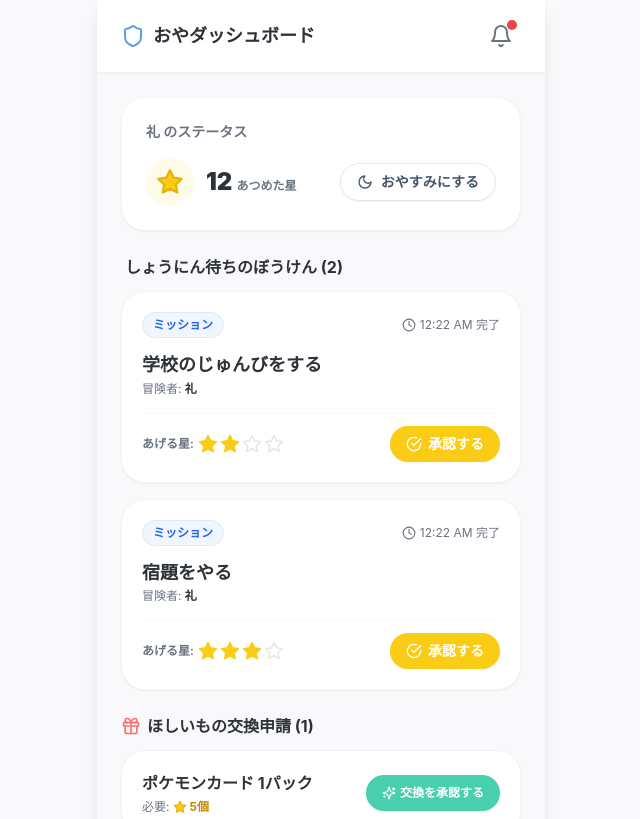
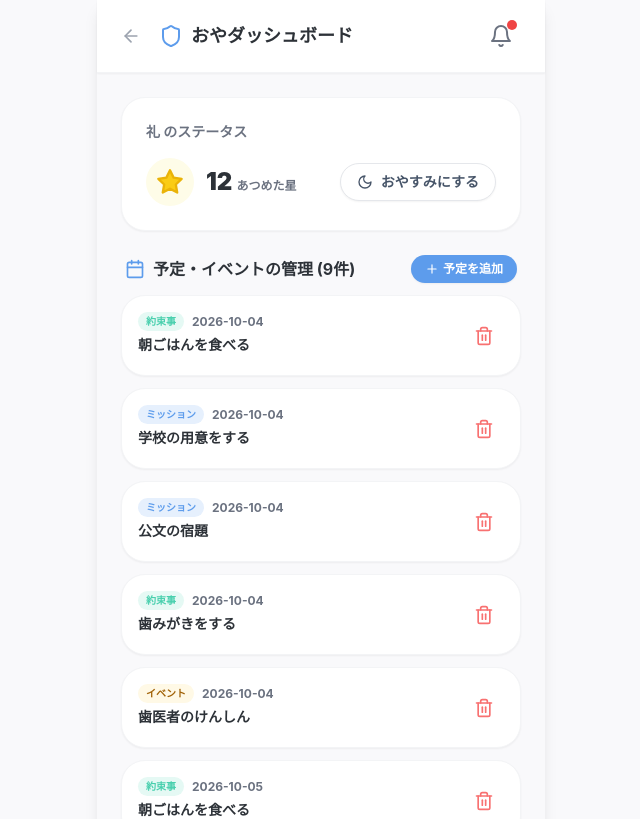
Before and after one commit to adventure-mission/adventure-mission-app, a Next.js app: page /dashboard in a window 1280 px wide. Shown: the top 819 px of the page, without its empty margins (319-959 px from the left). Built offline with nearby package versions, Linux system fonts and the light colour scheme; no server answers; the database is empty.

Commit message:
feat: add quest delete buttons on parent dashboard and quest detail page with Supabase real-time sync

```diff
--- a/src/app/(child)/quest/[id]/page.tsx
+++ b/src/app/(child)/quest/[id]/page.tsx
@@ -6,13 +6,13 @@ import { type SubTask } from '@/types';
 import { useQuestSync } from '@/hooks/useQuestSync';
 import { useAppStore } from '@/store/useAppStore';
 import TaskSlider from '@/components/child/TaskSlider';
-import { ArrowLeft, Star, Compass, CheckCircle2, Clock, MapPin as MapPinIcon, Users, FileText, CheckSquare, Sparkles } from 'lucide-react';
+import { ArrowLeft, Star, Compass, CheckCircle2, Clock, MapPin as MapPinIcon, Users, FileText, CheckSquare, Sparkles, Trash2 } from 'lucide-react';
 
 export default function QuestDetailPage() {
   const router = useRouter();
   const params = useParams();
   const { updateQuestStatus } = useQuestSync();
-  const { quests, updateQuestStatus: updateLocalQuestStatus, updateQuest } = useAppStore();
+  const { quests, updateQuestStatus: updateLocalQuestStatus, updateQuest, deleteQuest } = useAppStore();
   const [isPlaying, setIsPlaying] = useState(false);
 
   // マウントチェック (Next.js Hydrationエラー対策)
@@ -53,6 +53,29 @@ export default function QuestDetailPage() {
       alert('きょうはおやすみにしたよ！のんびりしてね 🍵');
       router.push('/route');
     }
+  };
+
+  const handleDelete = () => {
+    if (!quest) return;
+    const isRecurringItem = Boolean(quest.isRecurring || quest.parentRecurringId);
+
+    let deleteEntire = false;
+    if (isRecurringItem) {
+      if (quest.isRecurring) {
+        if (!confirm(`「${quest.title}」と、今後生成される関連予定をすべて削除しますか？`)) return;
+        deleteEntire = true;
+      } else {
+        const choice = confirm(`「${quest.title}」を削除しますか？\n\n【OK】: この予定を削除する\n【キャンセル】: やめる`);
+        if (!choice) return;
+        deleteEntire = confirm('すべての曜日の繰り返し予定もまとめて削除しますか？\n\n【OK】: すべて削除\n【キャンセル】: この日の予定だけ削除');
+      }
+    } else {
+      if (!confirm(`「${quest.title}」を削除しますか？`)) return;
+    }
+
+    deleteQuest(quest.id, deleteEntire);
+    alert('予定を削除しました 🗑️');
+    router.push('/route');
   };
 
   // 動的なやることリスト（小項目チェック）の組み立て
@@ -171,13 +194,22 @@ export default function QuestDetailPage() {
 
       {/* 上部ヘッダーと基本情報 */}
       <div>
+        <div className="flex items-center justify-between py-2 mb-6">
           <button
             onClick={() => router.push('/route')}
-          className="flex items-center gap-2 text-text-muted hover:text-text-main py-2 mb-6"
+            className="flex items-center gap-2 text-text-muted hover:text-text-main"
           >
             <ArrowLeft className="w-5 h-5" />
             <span>地図にもどる</span>
           </button>
+          <button
+            onClick={handleDelete}
+            className="flex items-center gap-1.5 text-red-500 hover:text-red-700 bg-red-50 hover:bg-red-100 px-3.5 py-1.5 rounded-full text-xs font-bold transition-all active:scale-95 shadow-sm border border-red-100"
+          >
+            <Trash2 className="w-3.5 h-3.5" />
+            <span>予定を削除</span>
+          </button>
+        </div>
 
         <div className="bg-white rounded-2xl p-6 border border-gray-100 shadow-md space-y-4">
           {/* カテゴリバッジ */}
@@ -318,6 +350,17 @@ export default function QuestDetailPage() {
             地図にもどる
           </button>
         )}
+
+        {/* 画面下の控えめな削除ボタン */}
+        <div className="text-center pt-1">
+          <button
+            onClick={handleDelete}
+            className="text-xs text-red-400 hover:text-red-600 font-bold inline-flex items-center gap-1 py-1"
+          >
+            <Trash2 className="w-3.5 h-3.5" />
+            <span>この予定を完全に削除する</span>
+          </button>
+        </div>
       </div>
 
     </div>
--- a/src/app/(parent)/dashboard/page.tsx
+++ b/src/app/(parent)/dashboard/page.tsx
@@ -1,10 +1,11 @@
 'use client';
 
 import React, { useState } from 'react';
+import Link from 'next/link';
 import { useAppStore } from '@/store/useAppStore';
 import ApprovalCard from '@/components/parent/ApprovalCard';
-import { type Wish } from '@/types';
-import { Moon, Star, Bell, Shield, Gift, Sparkles, CheckCircle2 } from 'lucide-react';
+import { type Wish, type RegisteredQuest } from '@/types';
+import { Moon, Star, Bell, Shield, Gift, Sparkles, CheckCircle2, Trash2, Plus, Calendar, Clock, ArrowLeft, MapPin as MapPinIcon } from 'lucide-react';
 import confetti from 'canvas-confetti';
 
 // 承認待ちのモックデータ
@@ -19,7 +20,7 @@ const initialWishes: Wish[] = [
 ];
 
 export default function ParentDashboard() {
-  const { profile, setProfile, isSleepMode, setIsSleepMode } = useAppStore();
+  const { profile, setProfile, isSleepMode, setIsSleepMode, quests, deleteQuest } = useAppStore();
   const [approvalItems, setApprovalItems] = useState(initialApprovalItems);
   const [wishes, setWishes] = useState<Wish[]>(initialWishes);
 
@@ -28,10 +29,8 @@ export default function ParentDashboard() {
 
   // 1. クエスト承認ハンドラ
   const handleApproveQuest = (logId: string, difficulty: number) => {
-    // 承認待ちリストから除外
     setApprovalItems((prev) => prev.filter((item) => item.logId !== logId));
 
-    // 星の加算
     if (profile) {
       setProfile({
         ...profile,
@@ -39,7 +38,6 @@ export default function ParentDashboard() {
       });
     }
 
-    // 承認時のお祝い演出
     confetti({
       particleCount: 80,
       spread: 70,
@@ -54,12 +52,10 @@ export default function ParentDashboard() {
       return;
     }
 
-    // ほしいものリストの更新
     setWishes((prev) =>
       prev.map((w) => (w.id === wishId ? { ...w, status: 'granted' as const } : w))
     );
 
-    // 星の消費
     if (profile) {
       setProfile({
         ...profile,
@@ -67,7 +63,6 @@ export default function ParentDashboard() {
       });
     }
 
-    // お祝い演出
     confetti({
       particleCount: 120,
       spread: 90,
@@ -81,7 +76,6 @@ export default function ParentDashboard() {
     const nextState = !isSleepMode;
     setIsSleepMode(nextState);
 
-    // プロフィール状態も追従（モック）
     if (profile) {
       setProfile({
         ...profile,
@@ -90,14 +84,53 @@ export default function ParentDashboard() {
     }
   };
 
+  // 4. 予定・イベントの削除ハンドラ
+  const handleDeleteQuest = (quest: RegisteredQuest) => {
+    const isRecurringItem = Boolean(quest.isRecurring || quest.parentRecurringId);
+    let deleteEntire = false;
+
+    if (isRecurringItem) {
+      if (quest.isRecurring) {
+        if (!confirm(`「${quest.title}」と、今後生成される関連予定をすべて削除しますか？`)) return;
+        deleteEntire = true;
+      } else {
+        const choice = confirm(`「${quest.title}（${quest.date}）」を削除しますか？\n\n【OK】: この予定を削除する\n【キャンセル】: やめる`);
+        if (!choice) return;
+        deleteEntire = confirm('すべての曜日の繰り返し予定もまとめて削除しますか？\n\n【OK】: すべて削除\n【キャンセル】: この日の予定だけ削除');
+      }
+    } else {
+      if (!confirm(`「${quest.title}」を削除しますか？`)) return;
+    }
+
+    deleteQuest(quest.id, deleteEntire);
+  };
+
+  // 日付順・時間順に並べ替え
+  const sortedQuests = [...quests].sort((a, b) => {
+    if (a.date !== b.date) return a.date.localeCompare(b.date);
+    if (a.time && !b.time) return -1;
+    if (!a.time && b.time) return 1;
+    return 0;
+  });
+
   return (
-    <div className="flex-1 flex flex-col min-h-screen bg-background-light pb-12 select-none">
+    <div className="flex-1 flex flex-col min-h-screen bg-background-light pb-16 select-none">
       {/* 親ヘッダー */}
       <header className="bg-white border-b border-gray-100 px-6 py-4 flex items-center justify-between z-10 shadow-sm">
-        <div className="flex items-center gap-2">
-          <Shield className="w-6 h-6 text-quest-mission" />
-          <h1 className="font-bold text-text-main text-lg">おやダッシュボード</h1>
+        <div className="flex items-center gap-3">
+          <Link
+            href="/route"
+            className="p-1.5 -ml-1.5 text-gray-400 hover:text-gray-700 hover:bg-gray-100 rounded-full transition-all"
+            title="ぼうけん地図へもどる"
+          >
+            <ArrowLeft className="w-5 h-5" />
+          </Link>
+          <div className="flex items-center gap-2">
+            <Shield className="w-6 h-6 text-quest-mission" />
+            <h1 className="font-bold text-text-main text-lg">おやダッシュボード</h1>
+          </div>
         </div>
+
         <button className="p-2 text-text-muted hover:text-text-main relative">
           <Bell className="w-6 h-6" />
           {(approvalItems.length > 0 || wishes.some(w => w.status === 'pending_grant')) && (
@@ -135,6 +168,86 @@ export default function ParentDashboard() {
               <span>{isSleepMode ? 'おやすみ中' : 'おやすみにする'}</span>
             </button>
           </div>
+        </section>
+
+        {/* 登録された予定・イベントの管理（削除・追加） */}
+        <section className="space-y-3">
+          <div className="flex justify-between items-center px-1">
+            <h2 className="text-base font-bold text-text-main flex items-center gap-2">
+              <Calendar className="w-5 h-5 text-quest-mission" />
+              <span>予定・イベントの管理 ({sortedQuests.length}件)</span>
+            </h2>
+            <Link
+              href="/quests/new"
+              className="bg-quest-mission text-white px-3.5 py-1.5 rounded-full text-xs font-bold shadow-sm hover:bg-blue-600 active:scale-95 transition-all flex items-center gap-1"
+            >
+              <Plus className="w-3.5 h-3.5" />
+              <span>予定を追加</span>
+            </Link>
+          </div>
+
+          {sortedQuests.length === 0 ? (
+            <div className="bg-white rounded-2xl p-6 border border-gray-100 text-center text-text-muted text-sm shadow-sm">
+              現在、登録されている予定はありません。
+            </div>
+          ) : (
+            <div className="space-y-3">
+              {sortedQuests.map((q) => (
+                <div
+                  key={q.id}
+                  className="bg-white rounded-2xl p-4 border border-gray-100 shadow-sm flex items-center justify-between gap-3 hover:border-gray-200 transition-all"
+                >
+                  <div className="flex-1 min-w-0">
+                    <div className="flex items-center gap-2 mb-1">
+                      <span className={`inline-block text-[10px] font-bold px-2 py-0.5 rounded-full ${
+                        q.type === 'routine'
+                          ? 'bg-quest-routine-bg text-quest-routine'
+                          : q.type === 'event'
+                          ? 'bg-quest-event-bg text-yellow-700'
+                          : 'bg-quest-mission-bg text-quest-mission'
+                      }`}>
+                        {q.type === 'routine' ? '約束事' : q.type === 'event' ? 'イベント' : 'ミッション'}
+                      </span>
+                      <span className="text-xs text-text-muted font-bold">
+                        {q.date}
+                      </span>
+                      {q.isRecurring && (
+                        <span className="text-[10px] bg-purple-50 text-purple-600 px-1.5 py-0.5 rounded font-bold">
+                          繰り返し
+                        </span>
+                      )}
+                    </div>
+
+                    <h4 className="font-bold text-text-main text-sm truncate">{q.title}</h4>
+
+                    <div className="flex flex-wrap items-center gap-2 text-xs text-text-muted mt-1">
+                      {q.time && (
+                        <span className="flex items-center gap-1 font-medium text-gray-600">
+                          <Clock className="w-3 h-3 text-gray-400" />
+                          {q.time}
+                        </span>
+                      )}
+                      {q.location && (
+                        <span className="flex items-center gap-1 text-gray-500 truncate max-w-[120px]">
+                          <MapPinIcon className="w-3 h-3 text-gray-400 flex-shrink-0" />
+                          {q.location}
+                        </span>
+                      )}
+                    </div>
+                  </div>
+
+                  {/* 削除ボタン */}
+                  <button
+                    onClick={() => handleDeleteQuest(q)}
+                    className="p-2.5 text-gray-400 hover:text-red-500 hover:bg-red-50 rounded-xl transition-all active:scale-95 flex-shrink-0"
+                    title="この予定を削除"
+                  >
+                    <Trash2 className="w-5 h-5 text-red-400 hover:text-red-600" />
+                  </button>
+                </div>
+              ))}
+            </div>
+          )}
         </section>
 
         {/* 承認待ちの冒険（ミッション・約束事） */}
--- a/src/store/useAppStore.ts
+++ b/src/store/useAppStore.ts
@@ -6,6 +6,7 @@ import {
   syncUpdateQuestStatus,
   syncSaveDiary,
   syncUpdateProfile,
+  syncDeleteQuest,
 } from '@/lib/syncService';
 
 // 初期状態のための日付文字列取得
@@ -70,6 +71,7 @@ interface AppState {
   updateQuestStatus: (id: string, status: QuestStatus) => void;
   generateRecurringInstances: () => void;
   updateQuest: (id: string, updated: Partial<RegisteredQuest>) => void;
+  deleteQuest: (id: string, deleteAllRecurring?: boolean) => void;
   addDiary: (diary: Omit<DiaryEntry, 'id'>) => void;
   resetToDefaults: () => void;
 
@@ -242,6 +244,28 @@ export const useAppStore = create<AppState>()(
         }
       },
 
+      deleteQuest: (id, deleteAllRecurring = false) => {
+        let cascade = deleteAllRecurring;
+        set((state) => {
+          const target = state.quests.find((q) => q.id === id);
+          if (!target) return {};
+
+          const isMaster = target.isRecurring;
+          if (isMaster) cascade = true;
+
+          const newQuests = state.quests.filter((q) => {
+            if (q.id === id) return false;
+            if (cascade && q.parentRecurringId === id) return false;
+            return true;
+          });
+
+          return { quests: newQuests };
+        });
+
+        // Supabaseから削除
+        syncDeleteQuest(id, cascade);
+      },
+
       addDiary: (diary) => {
         const newEntry: DiaryEntry = {
           ...diary,
@@ -261,10 +285,10 @@ export const useAppStore = create<AppState>()(
 
       syncFromRemote: ({ quests, diaries, profile }) => set((state) => {
         const updates: Partial<AppState> = {};
-        if (quests && quests.length > 0) {
+        if (quests !== undefined) {
           updates.quests = quests;
         }
-        if (diaries) {
+        if (diaries !== undefined) {
           updates.diaries = diaries;
         }
         if (profile) {
```
Also changed, not shown: src/lib/syncService.ts (+21 -0 lines). Lines whose indentation alone changed are shown as unchanged.
